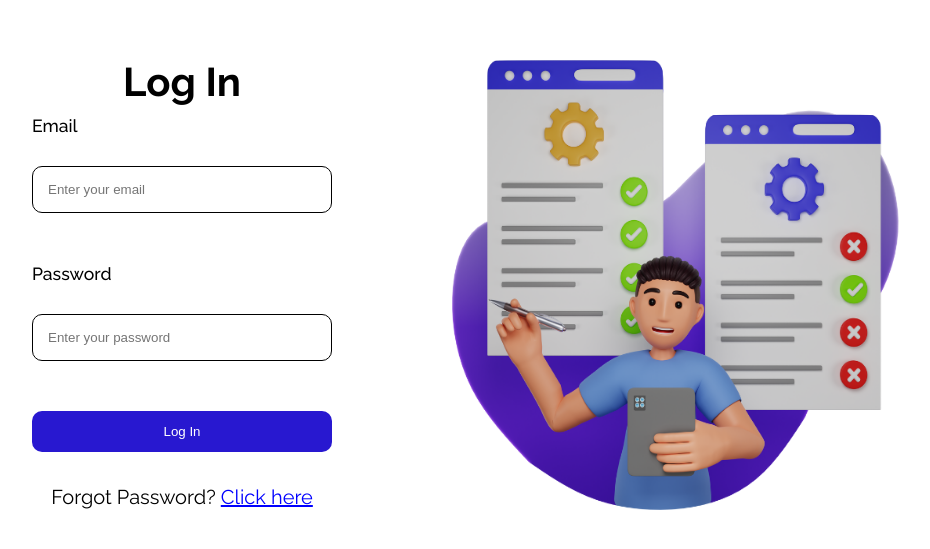
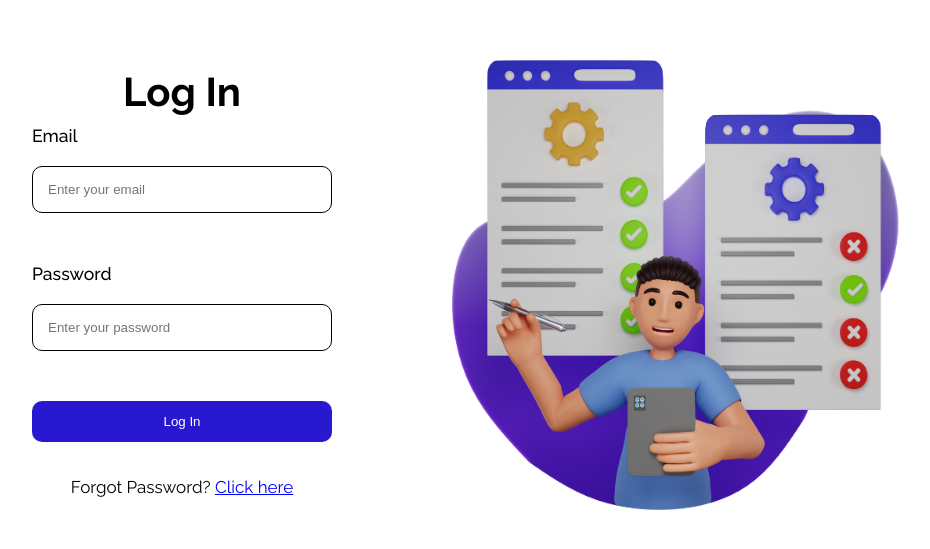
Before and after one commit to khaekelvin/school-management, a React (Create React App) app: page /login in a window 1280 px wide. Shown: the part 147-696 px from the top of the page, without its empty margins (208-1138 px from the left). Built offline with nearby package versions, Linux system fonts and the light colour scheme; the HTML template or start-up script is replaced by a standard one; a web font is replaced by a local one.

Commit message:
login page fixes

```diff
--- a/src/App.css
+++ b/src/App.css
@@ -262,7 +262,6 @@ ul {
 }
 
 label {
-  margin-bottom: 10px;
   font-weight: 500;
 }
 
@@ -326,6 +325,7 @@ label {
 
 .log-text {
   margin-top: 30px;
+  font-size: 17px;
 }
 
 .under {
```
